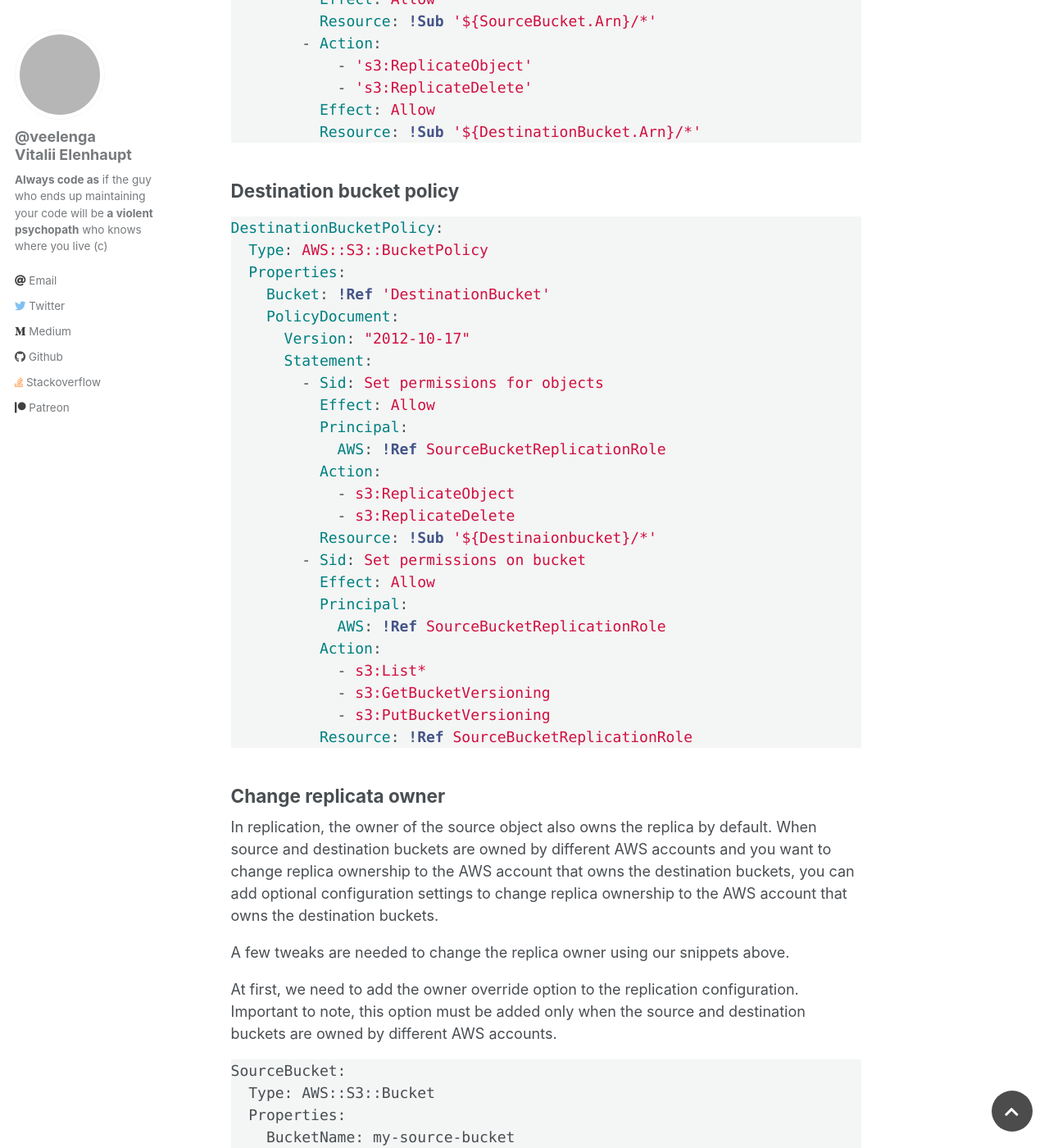
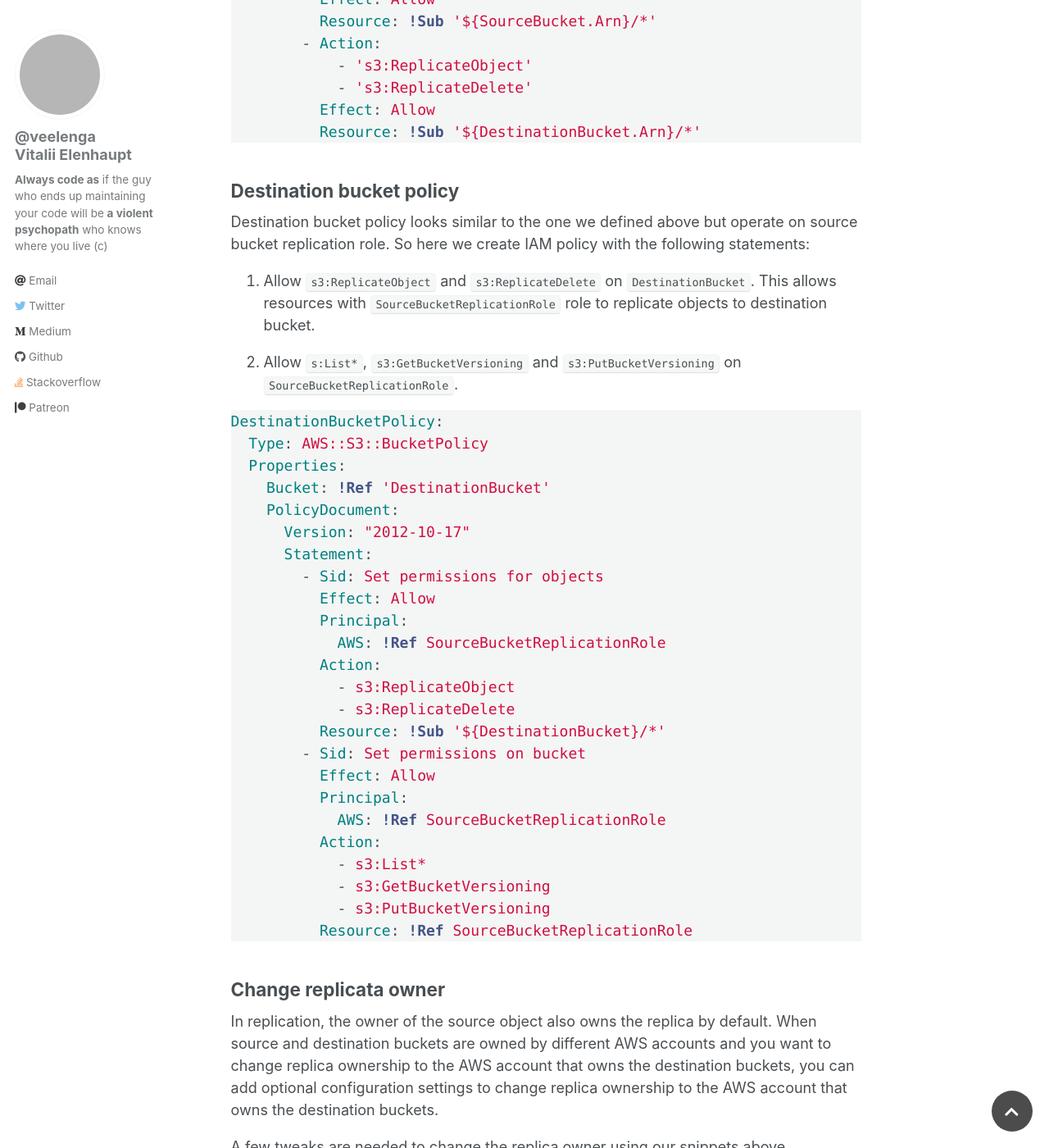
Before and after one commit to veelenga/veelenga.github.io, a Jekyll site: the page built from _posts/2023-02-06-aws-s3-replication.markdown, in a window 1280 px wide and 1400 px high, scrolled down 2859 px. Shown: the whole window at 82% size. Built offline with Jekyll 4.4.1, drawn with Linux system fonts in a browser that asks for light colours; comment, search, counter and statistics services are not loaded; some of the changed text lies outside the part shown; grey boxes are pictures that could not be loaded.

Commit message:
Destination bucket policy section

````diff
--- a/_posts/2023-02-06-aws-s3-replication.markdown
+++ b/_posts/2023-02-06-aws-s3-replication.markdown
@@ -16,7 +16,7 @@ There is an [an official article on AWS docs](https://docs.aws.amazon.com/Amazon
 However, making these changes in the infrastructure-as-code is not that straightforward.
 In this article we are going to replicate s3 bucket across different accounts using CloudFormation and yaml notation.
 
-## What to replicate?
+## What, where and how to replicate?
 
 Let's assume we have defined two S3 buckets:
 
@@ -78,7 +78,7 @@ SourceBucket:
 ## Source bucket replication policy
 
 The most important part is to properly define the policy and attach it to our newly created role.
-In the snippet below we create IAM policy with the following statments:
+In the snippet below we create IAM policy with the following statements:
 
 1. Allow performing `s3:GetReplicationConfiguration` and `s3:ListBucket` on `SourceBucket` resource.
 This is obviously needed to read replication configuration and list the bucket in order to replicate it to somewhere.
@@ -117,6 +117,14 @@ SourceBucketReplicationPolicy:
 
 ## Destination bucket policy
 
+Destination bucket policy looks similar to the one we defined above but operate on source bucket replication role.
+So here we create IAM policy with the following statements:
+
+1. Allow `s3:ReplicateObject` and `s3:ReplicateDelete` on `DestinationBucket`.
+This allows resources with `SourceBucketReplicationRole` role to replicate objects to destination bucket.
+
+2. Allow `s:List*`, `s3:GetBucketVersioning` and `s3:PutBucketVersioning` on `SourceBucketReplicationRole`.
+
 ```yml
 DestinationBucketPolicy:
   Type: AWS::S3::BucketPolicy
@@ -132,7 +140,7 @@ DestinationBucketPolicy:
           Action:
             - s3:ReplicateObject
             - s3:ReplicateDelete
-          Resource: !Sub '${Destinaionbucket}/*'
+          Resource: !Sub '${DestinationBucket}/*'
         - Sid: Set permissions on bucket
           Effect: Allow
           Principal:
@@ -164,7 +172,7 @@ SourceBucket:
       Rules:
         - Destination:
             Bucket: !GetAtt 'DestinationBucket.Arn'
-+           Account: <estination-bucket-owner-account-id>
++           Account: <destination-bucket-owner-account-id>
 +           AccessControlTranslation:
 +               Owner: 'Destination'
           Status: Enable
@@ -211,7 +219,7 @@ DestinationBucketPolicy:
             - s3:ReplicateObject
             - s3:ReplicateDelete
 +           - s3:ObjectOwnerOverrideToBucketOwner
-          Resource: !Sub '${Destinaionbucket}/*'
+          Resource: !Sub '${DestinationBucket}/*'
           ...
 ```
 
````
